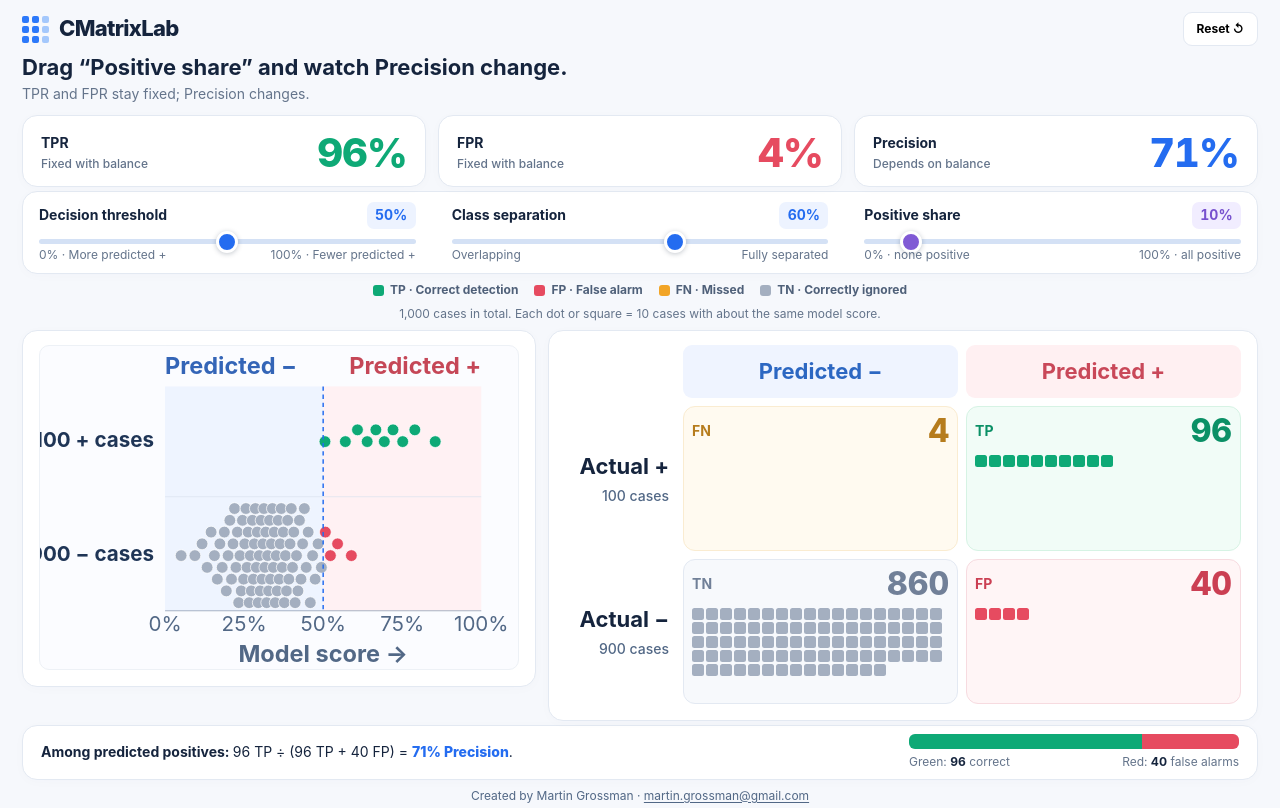
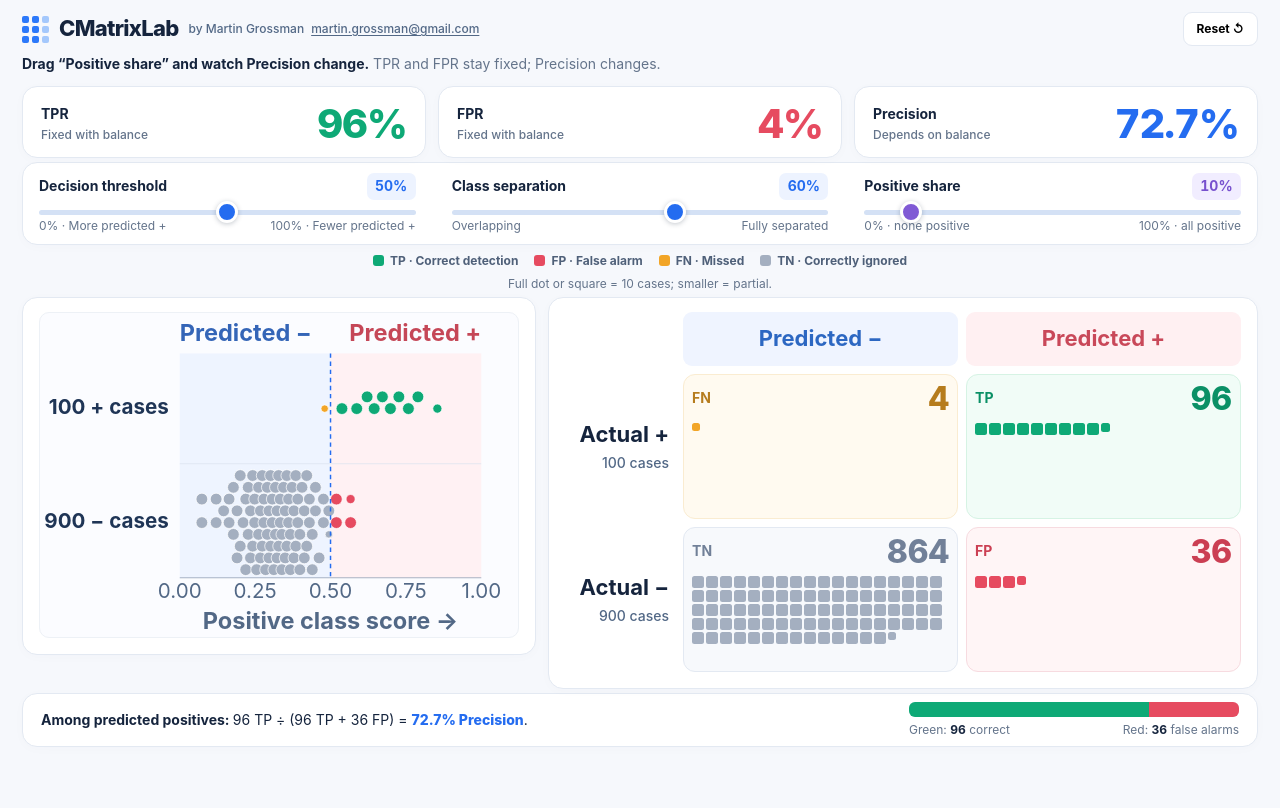
Before and after one commit to martingrossman/Metrics, a website: page cmatrixlab_minimal_readable.html in a window 1280 px wide. Drawn offline with Linux system fonts and the light colour scheme.

Commit message:
improvmnt

```diff
--- a/cmatrixlab_minimal_readable.html
+++ b/cmatrixlab_minimal_readable.html
@@ -143,9 +143,9 @@
   }
 
   .story strong {
-    display: block;
+    display: inline;
     color: var(--ink);
-    font-size: var(--font-heading);
+    font-size: var(--font-body);
     line-height: 1.25;
     margin-bottom: 2px;
   }
@@ -252,7 +252,7 @@
   }
 
   .key {
-    margin: 0 0 8px;
+    margin: 0 0 5px;
     text-align: center;
     color: var(--muted);
     font-size: var(--font-caption);
@@ -564,7 +564,7 @@
   }
 
   .author-credit {
-    display: block;
+    display: none;
     margin: 8px 2px 0;
     color: #526886;
     font-size: var(--font-caption);
@@ -1077,6 +1077,7 @@
     </i>
    </span>
    <span>CMatrixLab</span>
+   <span class="brand-credit">by Martin Grossman <a href="mailto:martin.grossman@gmail.com">martin.grossman@gmail.com</a></span>
   </div>
   <div class="top-right">
    <button class="reset" id="reset">
@@ -1084,7 +1085,7 @@
    </button>
   </div>
  </header>
- <p class="story"><strong>Drag “Positive share” and watch Precision change.</strong><span>TPR and FPR stay fixed; Precision changes.</span></p>
+ <p class="story"><strong>Drag “Positive share” and watch Precision change.</strong> <span>TPR and FPR stay fixed; Precision changes.</span></p>
  <section aria-live="polite" class="metrics">
   <div class="card metric" title="TPR = TP / all actual positives. Changing balance keeps this rate fixed when threshold and class separation stay fixed.">
    <div class="metric-label">
@@ -1203,10 +1204,10 @@
    TN · Correctly ignored
   </span>
  </div>
- <p class="key">1,000 cases in total. Each dot or square = 10 cases with about the same model score.</p>
+ <p class="key">Full dot or square = 10 cases; smaller = partial.</p>
  <section class="views">
-  <div class="card panel" role="group" aria-label="Data and model score graph">
-   <svg aria-label="Model scores of actual positives and negatives, with vertical decision threshold" class="plot" id="plot" role="img" viewBox="0 0 650 440">
+  <div class="card panel" role="group" aria-label="Positive class score graph">
+   <svg aria-label="Positive class scores of actual positives and negatives, with vertical decision threshold" class="plot" id="plot" role="img" viewBox="0 0 650 440">
    </svg>
   </div>
   <div class="card panel" role="group" aria-label="Confusion matrix">
@@ -1287,7 +1288,7 @@
   </div>
  </section>
 
- <section class="card insight" title="Each dot or square stands for 10 cases. Positive share changes case counts; TPR and FPR stay fixed.">
+ <section class="card insight" title="Each full dot or square represents 10 cases; smaller markers represent partial counts. Positive share changes case counts; TPR and FPR stay fixed.">
   <div class="insight-text">
    <strong>
     Among predicted positives:
@@ -1322,7 +1323,7 @@
   </div>
  </section>
  <p class="foot">
-  1,000 cases. Each dot and square stands for 10 cases; the numbers are exact counts. Outcome counts change with Positive share while TPR and FPR remain fixed.
+  1,000 weighted cases. Counts are expected values and may be fractional. Positive share changes counts and precision; TPR and FPR stay fixed at the same threshold and separation.
  </p>
  <footer class="author-credit">Created by Martin Grossman · <a href="mailto:martin.grossman@gmail.com">martin.grossman@gmail.com</a></footer>
 </main>
@@ -1341,9 +1342,10 @@
  *   4. RENDERING: the 1D score plot and population grid
  *   5. CONTROLS: update the UI when sliders move
  *
- * 1,000 cases: one dot/square per 10 cases, drawn at fixed score quantiles.
- * Moving the threshold only recolors dots; it never moves them.
- * TPR and FPR come from the score model; counts are whole cases.
+ * Fixed class distributions are weighted to a population of 1,000.
+ * Both charts use the same full/partial markers and expected counts.
+ * Representative markers are regrouped when outcomes change; underlying
+ * sample scores depend only on separation, never on balance or threshold.
  */
 (() => {
   'use strict';
@@ -1354,7 +1356,8 @@
 
   const CONFIG = Object.freeze({
     totalExamples: 1000,
-    caseUnit: 10,            // Cases per dot/square
+    caseUnit: 10,            // Cases per full dot/square
+    samplesPerClass: 50,
     defaultPrevalence: 10,   // Percent of actual positives
     defaultThreshold: 0.50,  // Score >= threshold -> predicted positive
     defaultSeparation: 60,   // 0 = overlapping; 100 = perfectly separable
@@ -1365,8 +1368,8 @@
       tn: '#a4afc0'
     },
     plot: {
-      left: 170,
-      width: 430,
+      left: 190,
+      width: 410,
       top: 55,
       bottom: 360,
       positiveRow: 130,
@@ -1473,83 +1476,89 @@
   function generateExamples(positiveCount, separation) {
     const meanOffset = 0.30 * separation;
     const standardDeviation = 0.16 - 0.09 * separation;
-    const positiveMarkers = positiveCount / CONFIG.caseUnit;
-    const negativeMarkers = (CONFIG.totalExamples - positiveCount) / CONFIG.caseUnit;
-
-    // One dot per `caseUnit` cases. Scores depend only on the class sizes and
-    // separation, so dots stay put when the threshold moves.
+    const negativeCount = CONFIG.totalExamples - positiveCount;
+
+    // Balance changes sample weights, not the class score distributions.
     const positiveExamples = createClassExamples(
-      positiveMarkers, 0.5 + meanOffset, standardDeviation, true, 0
+      CONFIG.samplesPerClass, 0.5 + meanOffset, standardDeviation, true, 0
     );
     const negativeExamples = createClassExamples(
-      negativeMarkers, 0.5 - meanOffset, standardDeviation, false, positiveMarkers
+      CONFIG.samplesPerClass, 0.5 - meanOffset, standardDeviation, false, CONFIG.samplesPerClass
     );
 
-    return [...positiveExamples, ...negativeExamples];
+    return [...positiveExamples, ...negativeExamples].map(example => ({
+      ...example,
+      weight: (example.isPositive ? positiveCount : negativeCount) / CONFIG.samplesPerClass
+    }));
   }
 
   // ============================================================
   // 3. CLASSIFICATION AND METRICS
   // ============================================================
 
-  // TPR and FPR come from the score model, so they depend only on threshold
-  // and class separation, never on Positive share.
-  function modelRates(separation, threshold) {
-    const meanOffset = 0.30 * separation;
-    const standardDeviation = 0.16 - 0.09 * separation;
-    return {
-      tpr: 1 - normalCdf((threshold - (0.5 + meanOffset)) / standardDeviation),
-      fpr: 1 - normalCdf((threshold - (0.5 - meanOffset)) / standardDeviation)
-    };
-  }
-
-  // Color the dots: the highest-scoring dots of each class become TP / FP.
-  function classifyExamples(examples, rates) {
+  function classifyExamples(examples, threshold) {
     const groups = { tp: [], fp: [], fn: [], tn: [] };
-    const positives = examples.filter(example => example.isPositive);
-    const negatives = examples.filter(example => !example.isPositive);
-    const tpStart = positives.length - Math.round(positives.length * rates.tpr);
-    const fpStart = negatives.length - Math.round(negatives.length * rates.fpr);
-
-    positives.forEach((example, index) => {
-      example.outcome = index >= tpStart ? 'tp' : 'fn';
+
+    for (const example of examples) {
+      const predictedPositive = example.score + 1e-9 >= threshold;
+      example.outcome = example.isPositive
+        ? (predictedPositive ? 'tp' : 'fn')
+        : (predictedPositive ? 'fp' : 'tn');
       groups[example.outcome].push(example);
-    });
-    negatives.forEach((example, index) => {
-      example.outcome = index >= fpStart ? 'fp' : 'tn';
-      groups[example.outcome].push(example);
-    });
+    }
     return groups;
   }
 
+  function weightedCount(examples) {
+    return Math.round(examples.reduce((sum, example) => sum + example.weight, 0) * 1e8) / 1e8;
+  }
+
   function formatCount(value) {
-    return String(value);
-  }
-
-  // Whole-case counts: rate x class size, rounded once per actual class, so
-  // TP+FN = positives and TN+FP = negatives. TPR, FPR and Precision are
-  // computed from these counts, so the cards always match the matrix.
-  function calculateMetrics(positiveCount, rates) {
-    const negativeCount = CONFIG.totalExamples - positiveCount;
-
-    const tp = Math.round(positiveCount * rates.tpr);
-    const fn = positiveCount - tp;
-    const fp = Math.round(negativeCount * rates.fpr);
-    const tn = negativeCount - fp;
+    return Number(value.toFixed(2)).toString();
+  }
+
+  // Expected counts retain fractional cases so display rounding cannot alter
+  // the class-conditional rates when only the balance changes.
+  function calculateMetrics(groups) {
+    const tp = weightedCount(groups.tp);
+    const fp = weightedCount(groups.fp);
+    const fn = weightedCount(groups.fn);
+    const tn = weightedCount(groups.tn);
     const predictedPositiveCount = tp + fp;
 
     return {
       tp, fp, fn, tn,
       predictedPositiveCount,
-      tpr: positiveCount > 0 ? tp / positiveCount : NaN,
-      fpr: negativeCount > 0 ? fp / negativeCount : NaN,
+      tpr: tp + fn > 0 ? groups.tp.length / (groups.tp.length + groups.fn.length) : NaN,
+      fpr: fp + tn > 0 ? groups.fp.length / (groups.fp.length + groups.tn.length) : NaN,
       precision: predictedPositiveCount ? tp / predictedPositiveCount : NaN
     };
   }
 
+  // Full markers represent caseUnit cases; the final marker holds the remainder.
+  // Both charts share these weights and scores, including partial outcomes.
+  function createCountGroups(groups) {
+    const result = { tp: [], fp: [], fn: [], tn: [] };
+    let nextId = 0;
+    for (const outcome of ['tp', 'fp', 'fn', 'tn']) {
+      const source = groups[outcome];
+      const count = weightedCount(source);
+      const whole = Math.floor(count / CONFIG.caseUnit + 1e-8);
+      const remainder = Math.round((count - whole * CONFIG.caseUnit) * 1e8) / 1e8;
+      const markerCount = whole + (remainder > 1e-8 ? 1 : 0);
+      for (let i = 0; i < markerCount; i++) {
+        const representative = source[Math.min(source.length - 1,
+          Math.floor((i + 0.5) * source.length / markerCount))];
+        result[outcome].push({ ...representative, id: nextId++,
+          weight: i < whole ? CONFIG.caseUnit : remainder });
+      }
+    }
+    return result;
+  }
+
   function formatPercent(value) {
     if (!Number.isFinite(value)) return 'N/A';
-    return Math.round(100 * value) + '%';
+    return (100 * value).toFixed(1).replace(/\.0$/, '') + '%';
   }
 
   // ============================================================
@@ -1614,11 +1623,11 @@
     });
 
     draw('text', {
-      x: left, y: 38,
+      x: left, y: compact ? 48 : 38,
       fill: '#3465b7', 'font-size': 32, 'font-weight': 700
     }, 'Predicted −');
     draw('text', {
-      x: left + width, y: 38, 'text-anchor': 'end',
+      x: left + width, y: compact ? 48 : 38, 'text-anchor': 'end',
       fill: '#c54757', 'font-size': 32, 'font-weight': 700
     }, 'Predicted +');
 
@@ -1628,11 +1637,11 @@
     });
 
     draw('text', {
-      x: 155, y: positiveRow + 8, 'text-anchor': 'end',
+      x: left - 15, y: positiveRow + 8, 'text-anchor': 'end',
       'font-size': 28, 'font-weight': 700, fill: '#1f3556'
     }, `${positiveCount} + cases`);
     draw('text', {
-      x: 155, y: negativeRow + 8, 'text-anchor': 'end',
+      x: left - 15, y: negativeRow + 8, 'text-anchor': 'end',
       'font-size': 28, 'font-weight': 700, fill: '#1f3556'
     }, `${CONFIG.totalExamples - positiveCount} − cases`);
 
@@ -1664,13 +1673,13 @@
 
         occupiedPositions.push({ x, y });
         const dot = draw('circle', {
-          cx: x, cy: y, r: 8,
+          cx: x, cy: y, r: 8 * Math.sqrt(example.weight / CONFIG.caseUnit),
           fill: CONFIG.colors[example.outcome],
           stroke: '#fff', 'stroke-width': 1, class: 'point'
         });
         addHoverLink(dot, example);
         dot.appendChild(createSvgElement('title', {},
-          `${example.outcome.toUpperCase()} · ${example.score.toFixed(3)}`));
+          `${example.outcome.toUpperCase()} · ${formatCount(example.weight)} cases · score ${example.score.toFixed(3)}`));
       }
     }
 
@@ -1692,27 +1701,31 @@
       draw('text', {
         x: scoreToX(tick), y: compact ? 398 : 387, 'text-anchor': 'middle',
         'font-size': 28, fill: '#526886'
-      }, `${Math.round(tick * 100)}%`);
+      }, tick.toFixed(2));
     }
     draw('text', {
       x: left + width / 2, y: compact ? 438 : 430, 'text-anchor': 'middle',
       'font-size': 32, 'font-weight': 700, fill: '#526886'
-    }, 'Model score →');
+    }, 'Positive class score →');
   }
 
   // ----- Population view: 2×2 outcome groups from the SAME examples. -----
 
   function renderPopulationGrid(groups, metrics) {
     for (const outcome of ['fn', 'tp', 'tn', 'fp']) {
-      getElement(`${outcome}Num`).textContent = formatCount(metrics[outcome]);
+      const count = getElement(`${outcome}Num`);
+      count.textContent = String(Math.round(metrics[outcome]));
+      count.title = `Rounded to whole cases; expected count: ${formatCount(metrics[outcome])}`;
+      count.setAttribute('aria-label', `${count.textContent} cases, rounded`);
       const fragment = document.createDocumentFragment();
 
       for (const example of groups[outcome]) {
         const tile = document.createElement('span');
         tile.className = 'tile';
         tile.style.backgroundColor = CONFIG.colors[outcome];
+        tile.style.setProperty('--weight-scale', Math.sqrt(example.weight / CONFIG.caseUnit));
         tile.title = `${example.isPositive ? 'Actual +' : 'Actual −'} · ` +
-          `score ${example.score.toFixed(3)} · ${outcome.toUpperCase()}`;
+          `${formatCount(example.weight)} cases · score ${example.score.toFixed(3)} · ${outcome.toUpperCase()}`;
         addHoverLink(tile, example);
         fragment.appendChild(tile);
       }
@@ -1765,12 +1778,12 @@
       `${CONFIG.totalExamples - positiveCount} cases`;
 
     const examples = generateExamples(positiveCount, separation);
-    const rates = modelRates(separation, threshold);
-    const groups = classifyExamples(examples, rates);
-    const metrics = calculateMetrics(positiveCount, rates);
-
-    renderScorePlot(examples, threshold, positiveCount);
-    renderPopulationGrid(groups, metrics);
+    const groups = classifyExamples(examples, threshold);
+    const metrics = calculateMetrics(groups);
+    const countGroups = createCountGroups(groups);
+
+    renderScorePlot(Object.values(countGroups).flat(), threshold, positiveCount);
+    renderPopulationGrid(countGroups, metrics);
     renderMetrics(metrics);
     highlightExample(null);
   }
```
Also changed, not shown: CMatrixLab_CODE_GUIDE.md (+5 -4 lines), scripts/check.cjs (+46 -9 lines), README.md.
